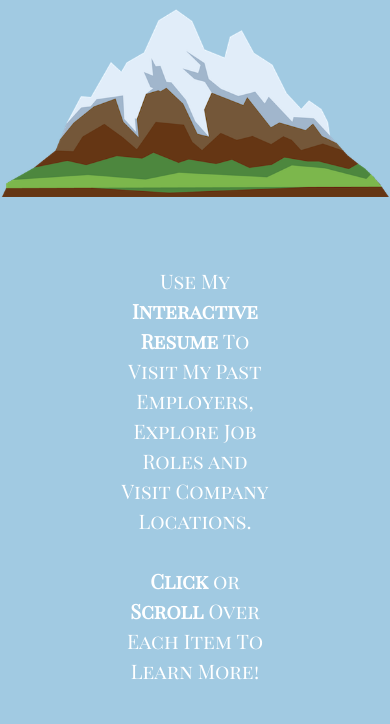
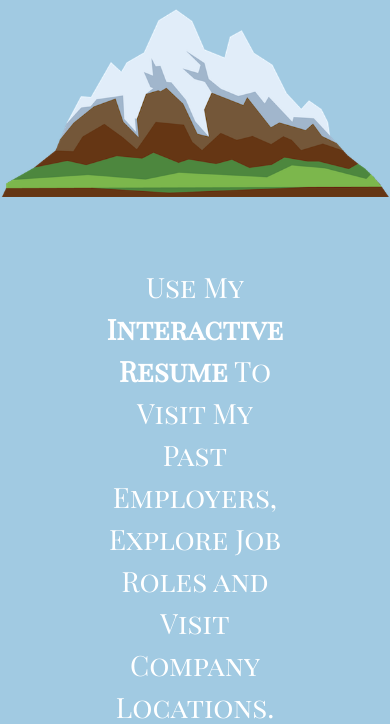
Before and after one commit to SonnyCarson86/resume, a plain HTML site: page index.html in a window 390 px wide. Shown: the part 120-844 px from the top of the page. Drawn offline with nearby package versions, Linux system fonts and the light colour scheme; a web font is replaced by a local one.

Commit message:
Add files via upload

```diff
--- a/styles2.css
+++ b/styles2.css
@@ -246,7 +246,7 @@ table {
     font-size: 1.75rem;
   }
 
-  p {font-size:1.25rem;
+  p {font-size:1.75rem;
   }
 
   .topcloud  {
```
